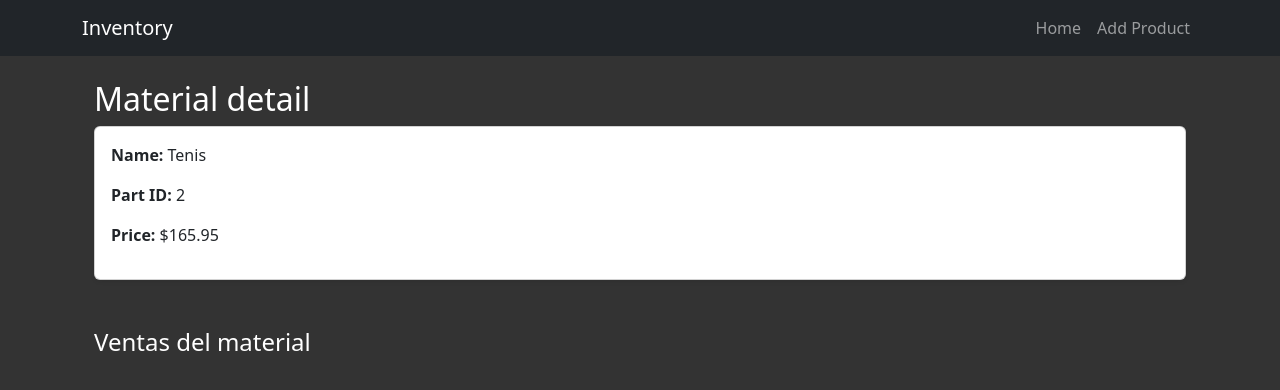
After one commit to atlahua-nunez/inventory_management, a Flask app: page /parts/2 in a window 1280 px wide. The commit adds this page. Shown: the top 390 px of the page. Run offline with Flask 3, Linux system fonts and the light colour scheme; data comes from the database, SQL or seed files in the repository; some libraries are stand-ins or nearby versions.

Commit message:
Se agrega ruta para cosultar datos de un solo producto.

```diff
--- a/forms.py
+++ b/forms.py
@@ -1,6 +1,7 @@
 from flask_wtf import FlaskForm
-from wtforms import StringField, IntegerField, FloatField, SubmitField
-from wtforms.validators import DataRequired, NumberRange
+from wtforms import StringField, SubmitField, PasswordField, IntegerField, FloatField
+from wtforms.validators import DataRequired, URL, Email, NumberRange
+from flask_ckeditor import CKEditorField
 
 class ArticleForm(FlaskForm):
     code = IntegerField("Code", validators=[DataRequired()])
--- a/main.py
+++ b/main.py
@@ -54,6 +54,14 @@ def home():
     all_parts = db.session.execute(db.select(Article).order_by(Article.code)).scalars().all()
     return render_template('index.html', parts=all_parts)
 
+@app.route('/parts/<int:article_code>', methods=['GET'])
+def view_material(article_code):
+    material = db.session.get(Article, article_code)
+    if not material:
+        flash('Material not found', 'danger')
+        return redirect(url_for('home'))
+    return render_template('parts.html', material=material)
+
 
 # Create
 @app.route('/add', methods=['GET', 'POST'])
--- a/templates/index.html
+++ b/templates/index.html
@@ -35,11 +35,12 @@
                 {% for article in parts %}
             <tr>
                   <td>{{article.code}} </td>
-                  <td>{{article.name}} </td>
+                  <td><a class="btn btn-outline-info btn-sm" href="{{ url_for('view_material', article_code=article.code) }}">{{article.name}}</a> </td>
                   <td>{{article.description}} </td>
                   <td>{{article.quantity}}</td>
                   <td>{{ "%.2f"|format(article.unit_price) }}</td>
                   <td>
+
                       <a class="btn btn-primary btn-sm mt-3" href="{{ url_for('edit', article_code=article.code) }}">
                       <button class="btn" type="button">Edit</button>
                       </a>
--- /dev/null
+++ b/templates/parts.html
@@ -0,0 +1,25 @@
+{% extends 'base.html' %}
+
+{% block title %}Part Data{% endblock %}
+    {% block styles %}
+        {{ bootstrap.load_css() }}
+        <link rel="stylesheet" href="{{ url_for('static',filename='styles.css')}}">
+    {% endblock %}
+
+{% block content %}
+<div class="container mt-4">
+    <h2>Material detail</h2>
+    <div class="card p-3 shadow-sm rounded">
+        <p><strong>Name:</strong> {{material.name}}</p>
+        <p><strong>Part ID:</strong> {{material.code}}</p>
+        <p><strong>Price:</strong> ${{material.unit_price}}</p>
+    </div>
+
+    <div class="mt-5">
+        <h4>Ventas del material</h4>
+        <!--Gráfico irá aqui-->
+        <canva id="salesChart" width="400" height="200"></canva>
+    </div>
+</div>
+
+{% endblock %}
```
Also changed, not shown: requirements.txt (+28 -15 lines).
